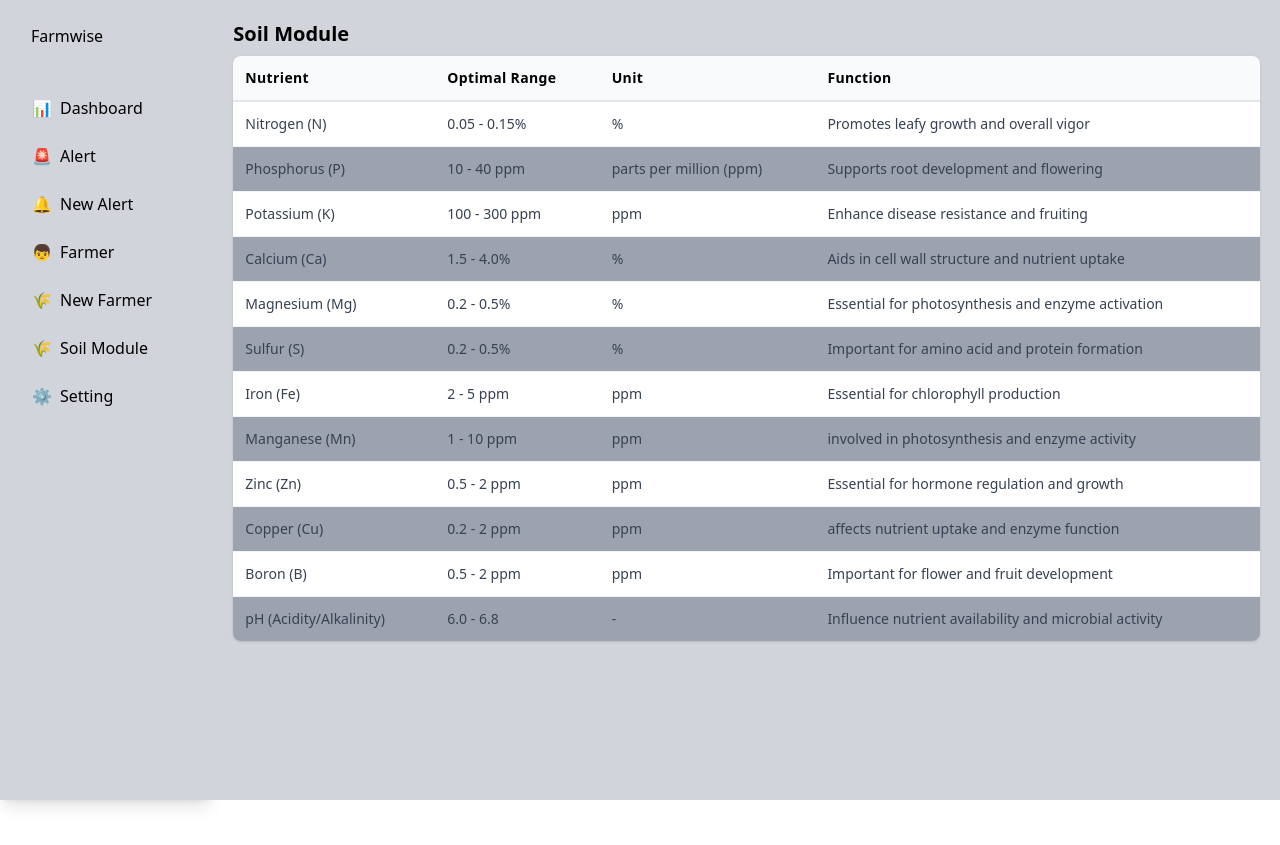
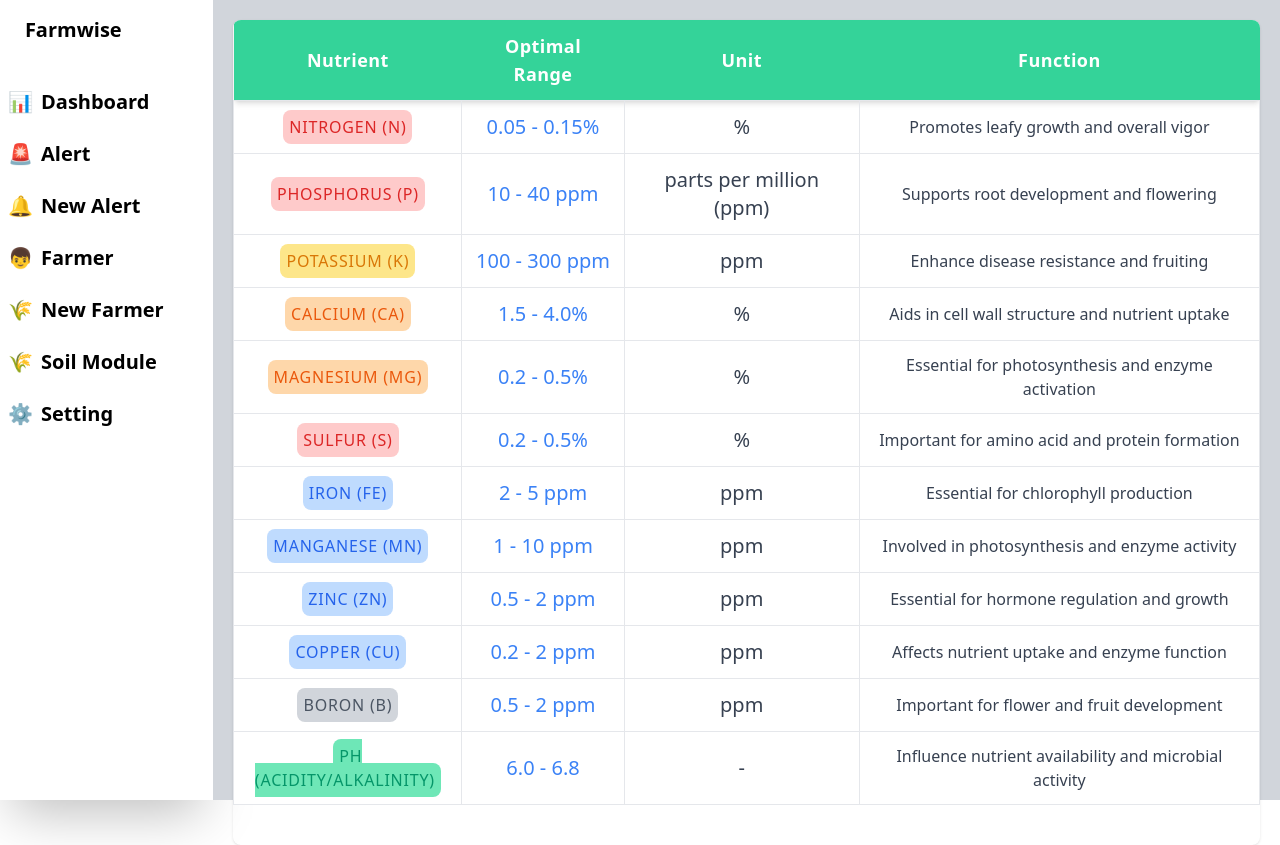
Before and after one commit to dambear/Farm, a React (Vite) app: page /soilmodule in a window 1280 px wide. Before the commit the page ends 800 px from the top, so only its background shows below. Built offline with nearby package versions, Linux system fonts and the light colour scheme.

Commit message:
updated tables

```diff
--- a/src/components/Sidebar.jsx
+++ b/src/components/Sidebar.jsx
@@ -3,69 +3,52 @@ import { Link } from "react-router-dom";
 
 function Sidebar() {
   return (
-    <div className="bg-gray-300 w-1/6 h-screen fixed p-6 shadow-lg">
-      <div className="name_logo w-11/12 mx-auto">
+    <div className="bg-white w-1/6 h-screen fixed shadow-2xl">
+      <div className="name_logo text-black font-semibold p-4 text-xl w-11/12 mx-auto">
         {/* You can replace this with your logo */}
         Farmwise
       </div>
-      <ul className="mt-10">
+
+      <nav className="flex flex-col flex-1 pr-9 oveflow-auto">
+        <ul className="mt-5">
+          <li className="mb-2">
+            <Link to="/" className="nav-link hover:text-white font-semibold hover:bg-emerald-400">
+              <span className="mr-2">📊</span> Dashboard
+            </Link>
+          </li>
+
         <li className="mb-2">
-          <Link
-            to="/"
-            className="flex items-center p-2 hover:bg-gray-200 rounded"
-          >
-            <span className="mr-2">📊</span> Dashboard
-          </Link>
-        </li>
-        <li className="mb-2">
-          <Link
-            to="about"
-            className="flex items-center p-2 hover:bg-gray-200 rounded"
-          >
+          <Link to="about" className="nav-link hover:text-white font-semibold hover:bg-emerald-400">
             <span className="mr-2">🚨</span> Alert
           </Link>
         </li>
         <li className="mb-2">
-          <Link
-            to="#"
-            className="flex items-center p-2 hover:bg-gray-200 rounded"
-          >
+          <Link to="#" className="nav-link hover:text-white font-semibold hover:bg-emerald-400">
             <span className="mr-2">🔔</span> New Alert
           </Link>
         </li>
         <li className="mb-2">
-          <Link
-            to="/farmer"
-            className="flex items-center p-2 hover:bg-gray-200 rounded"
-          >
+          <Link to="/farmer" className="nav-link hover:text-white font-semibold hover:bg-emerald-400">
             <span className="mr-2">👦</span> Farmer
           </Link>
         </li>
         <li className="mb-2">
-          <a
-            href="/newfarmer"
-            className="flex items-center p-2 hover:bg-gray-200 rounded"
-          >
+          <a href="/newfarmer" className="nav-link hover:text-white  font-semibold hover:bg-emerald-400">
             <span className="mr-2">🌾</span> New Farmer
           </a>
         </li>
         <li className="mb-2">
-          <Link
-            to="/soilmodule"
-            className="flex items-center p-2 hover:bg-gray-200 rounded"
-          >
+          <Link to="/soilmodule" className="nav-link hover:text-white font-semibold hover:bg-emerald-400">
             <span className="mr-2">🌾</span> Soil Module
           </Link>
         </li>
         <li className="mb-2">
-          <a
-            href="#"
-            className="flex items-center p-2 hover:bg-gray-200 rounded"
-          >
+          <a href="#" className="nav-link hover:text-white font-semibold hover:bg-emerald-400">
             <span className="mr-2">⚙️</span> Setting
           </a>
         </li>
-      </ul>
+        </ul>
+      </nav>
     </div>
   );
 }
--- a/src/pages/Dashboard.jsx
+++ b/src/pages/Dashboard.jsx
@@ -13,7 +13,7 @@ function Home() {
   }, [])
 
   return (
-    <div className="bg-white absolute right-0 w-5/6 h-screen">
+    <div className="absolute right-0 w-5/6 h-screen">
       <div className="container mx-auto p-7">
         <div className="bg-gradient-to-r from-[#F5FAD1] via-teal-100 to-cyan-100 flex items-center justify-center relative  rounded-[20px] ">
           <div className="h-60 w-1/4 ">
--- a/src/pages/SoilModule.jsx
+++ b/src/pages/SoilModule.jsx
@@ -3,198 +3,234 @@ import React from 'react'
 function SoilModule() {
   return (
     <div className="bg-gray-300 absolute p-5 right-0 w-5/6 h-screen">
-      <h1 className='text-xl font-semibold mb-2'>Soil Module</h1>
+      {/*
+        <h1 className='text-2xl font-bold mb-4 '>Soil Module</h1>
+      */}
 
           <div className='overflow-auto rounded-lg shadow'>
-                <table className='w-full'>
-                <thead className='bg-gray-50 border-b-2 gray-200'>
+
+                <table className='min-w-full bg-white mb-10'>
+                <thead className='bg-emerald-400 shadow-md'>
                     <tr>
-                        <th className='p-3 text-sm font-semi-bold tracking-wide text-left'>Nutrient</th>
-                        <th className='p-3 text-sm font-semi-bold tracking-wide text-left'>Optimal Range</th>
-                        <th className='p-3 text-sm font-semi-bold tracking-wide text-left'>Unit</th>
-                        <th className='p-3 text-sm font-semi-bold tracking-wide text-left'>Function</th>
+                        <th className='p-3 text-white text-lg font-semi-bold tracking-wide items-center'>Nutrient</th>
+                        <th className='p-3 text-white text-lg font-semi-bold tracking-wide items-center'>Optimal Range</th>
+                        <th className='p-3 text-white text-lg font-semi-bold tracking-wide items-center'>Unit</th>
+                        <th className='p-3 text-white text-lg font-semi-bold tracking-wide items-center'>Function</th>
 
                     </tr>
                 </thead>
                 <tbody className='divide-y divide-gray-100'>
 
                     {/*ROW 1*/}
-                    <tr className='bg-white'>
-                        <td className='p-3 text-sm text-gray-700'>
+                    <tr >
+                        <td className='p-1 text-sl font-medium text-gray-700 text-center border text-black'>
+                          <span className='p-1.5 text-sl font-medium uppercase tracking-wider text-red-600 bg-red-200 rounded-lg'>
                           Nitrogen (N)
+                          </span>
                         </td>
-                        <td className='p-3 text-sm text-gray-700 whitespace-nowrap'>
+                        <td className='p-3 text-xl font-medium  font-bold text-blue-500 text-center border'>
                           0.05 - 0.15%
                         </td>
-                        <td className='p-3 text-sm text-gray-700 whitespace-nowrap'>
+                        <td className='p-3 text-xl font-medium text-gray-700 text-center border text-black'>
                           %
                         </td>
-                        <td className='p-3 text-sm text-gray-700 whitespace-nowrap'>
+                        <td className='p-3 text-sl font-medium text-gray-700 text-center border text-black'>
                           Promotes leafy growth and overall vigor
                         </td>
                     </tr>
+
                     {/*ROW 2*/}
-                    <tr className='bg-gray-400'>
-                        <td className='p-3 text-sm text-gray-700'>
+                    <tr>
+                        <td className='p-1 text-sl font-medium text-gray-700 text-center border text-black'>
+                          <span className='p-1.5 text-sl font-medium uppercase tracking-wider text-red-600 bg-red-200 rounded-lg'>
                           Phosphorus (P)
+                          </span>
                         </td>
-                        <td className='p-3 text-sm text-gray-700 whitespace-nowrap'>
+                        <td className='p-3 text-xl font-medium  font-bold text-blue-500 text-center border'>
                           10 - 40 ppm
                         </td>
-                        <td className='p-3 text-sm text-gray-700 whitespace-nowrap'>
+                        <td className='p-3 text-xl font-medium text-gray-700 text-center border text-black'>
                           parts per million (ppm)
                         </td>
-                        <td className='p-3 text-sm text-gray-700 whitespace-nowrap'>
+                        <td className='p-3 text-sl font-medium text-gray-700 text-center border text-black'>
                           Supports root development and flowering
                         </td>
                     </tr>
+
                     {/*ROW 3*/}
-                    <tr className='bg-white'>
-                        <td className='p-3 text-sm text-gray-700'>
+                    <tr>
+                        <td className='p-1 text-sl font-medium text-gray-700 text-center border text-black'>
+                          <span className='p-1.5 text-sl font-medium uppercase tracking-wider text-amber-600 bg-amber-200 rounded-lg'>
                             Potassium (K)
+                          </span>
                         </td>
-                        <td className='p-3 text-sm text-gray-700 whitespace-nowrap'>
+                        <td className='p-3 text-xl font-medium  font-bold text-blue-500 text-center border'>
                           100 - 300 ppm
                         </td>
-                        <td className='p-3 text-sm text-gray-700 whitespace-nowrap'>
+                        <td className='p-3 text-xl font-medium text-gray-700 text-center border text-black'>
                           ppm
                         </td>
-                        <td className='p-3 text-sm text-gray-700 whitespace-nowrap'>
+                        <td className='p-3 text-sl font-medium text-gray-700 text-center border text-black'>
                           Enhance disease resistance and fruiting
                         </td>
                     </tr>
+
                     {/*ROW 4*/}
-                    <tr className='bg-gray-400'>
-                        <td className='p-3 text-sm text-gray-700'>
+                    <tr>
+                        <td className='p-1 text-sl font-medium text-gray-700 text-center border text-black'>
+                          <span className='p-1.5 text-sl font-medium uppercase tracking-wider text-orange-600 bg-orange-200 rounded-lg'>
                           Calcium (Ca)
+                          </span>
                         </td>
-                        <td className='p-3 text-sm text-gray-700 whitespace-nowrap'>
+                        <td className='p-3 text-xl font-medium  font-bold text-blue-500 text-center border'>
                           1.5 - 4.0%
                         </td>
-                        <td className='p-3 text-sm text-gray-700 whitespace-nowrap'>
+                        <td className='p-3 text-xl font-medium text-gray-700 text-center border text-black'>
                           %
                         </td>
-                        <td className='p-3 text-sm text-gray-700 whitespace-nowrap'>
+                        <td className='p-3 text-sl font-medium text-gray-700 text-center border text-black'>
                           Aids in cell wall structure and nutrient uptake
                         </td>
                     </tr>
+
                     {/*ROW 5*/}
-                    <tr className='bg-white'>
-                        <td className='p-3 text-sm text-gray-700'>
+                    <tr>
+                        <td className='p-1 text-sl font-medium text-gray-700 text-center border text-black'>
+                          <span className='p-1.5 text-sl font-medium uppercase tracking-wider text-orange-600 bg-orange-200 rounded-lg'>
                             Magnesium (Mg)
+                          </span>
                         </td>
-                        <td className='p-3 text-sm text-gray-700 whitespace-nowrap'>
+                        <td className='p-3 text-xl font-medium  font-bold text-blue-500 text-center border'>
                           0.2 - 0.5%
                         </td>
-                        <td className='p-3 text-sm text-gray-700 whitespace-nowrap'>
+                        <td className='p-3 text-xl font-medium text-gray-700 text-center border text-black'>
                           %
                         </td>
-                        <td className='p-3 text-sm text-gray-700 whitespace-nowrap'>
+                        <td className='p-3 text-sl font-medium text-gray-700 text-center border text-black'>
                           Essential for photosynthesis and enzyme activation
                         </td>
                     </tr>
+
                     {/*ROW 6*/}
-                    <tr className='bg-gray-400'>
-                        <td className='p-3 text-sm text-gray-700'>
+                    <tr>
+                        <td className='p-1 text-sl font-medium text-gray-700 text-center border text-black'>
+                          <span className='p-1.5 text-sl font-medium uppercase tracking-wider text-red-600 bg-red-200 rounded-lg'>
                             Sulfur (S)
+                          </span>
                         </td>
-                        <td className='p-3 text-sm text-gray-700 whitespace-nowrap'>
+                        <td className='p-3 text-xl font-medium  font-bold text-blue-500 text-center border'>
                           0.2 - 0.5%
                         </td>
-                        <td className='p-3 text-sm text-gray-700 whitespace-nowrap'>
+                        <td className='p-3 text-xl font-medium text-gray-700 text-center border text-black'>
                           %
                         </td>
-                        <td className='p-3 text-sm text-gray-700 whitespace-nowrap'>
+                        <td className='p-3 text-sl font-medium text-gray-700 text-center border text-black'>
                           Important for amino acid and protein formation
                         </td>
                     </tr>
+
                     {/*ROW 7*/}
-                    <tr className='bg-white'>
-                        <td className='p-3 text-sm text-gray-700'>
+                    <tr>
+                        <td className='p-1 text-sl font-medium text-gray-700 text-center border text-black'>
+                          <span className='p-1.5 text-sl font-medium uppercase tracking-wider text-blue-600 bg-blue-200 rounded-lg'>
                             Iron (Fe)
+                          </span>
                         </td>
-                        <td className='p-3 text-sm text-gray-700 whitespace-nowrap'>
+                        <td className='p-3 text-xl font-medium  font-bold text-blue-500 text-center border'>
                           2 - 5 ppm
                         </td>
-                        <td className='p-3 text-sm text-gray-700 whitespace-nowrap'>
+                        <td className='p-3 text-xl font-medium text-gray-700 text-center border text-black'>
                           ppm
                         </td>
-                        <td className='p-3 text-sm text-gray-700 whitespace-nowrap'>
+                        <td className='p-3 text-sl font-medium text-gray-700 text-center border text-black'>
                           Essential for chlorophyll production
                         </td>
                     </tr>
+
                     {/*ROW 8*/}
-                    <tr className='bg-gray-400'>
-                        <td className='p-3 text-sm text-gray-700'>
+                    <tr>
+                        <td className='p-1 text-sl font-medium text-gray-700 text-center border text-black'>
+                          <span className='p-1.5 text-sl font-medium uppercase tracking-wider text-blue-600 bg-blue-200 rounded-lg'>
                             Manganese (Mn)
+                          </span>
                         </td>
-                        <td className='p-3 text-sm text-gray-700 whitespace-nowrap'>
+                        <td className='p-3 text-xl font-medium  font-bold text-blue-500 text-center border'>
                           1 - 10 ppm
                         </td>
-                        <td className='p-3 text-sm text-gray-700 whitespace-nowrap'>
+                        <td className='p-3 text-xl font-medium text-gray-700 text-center border text-black'>
                           ppm
                         </td>
-                        <td className='p-3 text-sm text-gray-700 whitespace-nowrap'>
-                          involved in photosynthesis and enzyme activity
+                        <td className='p-3 text-sl font-medium text-gray-700 text-center border text-black'>
+                          Involved in photosynthesis and enzyme activity
                         </td>
                     </tr>
+
                     {/*ROW 9*/}
-                    <tr className='bg-white'>
-                        <td className='p-3 text-sm text-gray-700'>
+                    <tr >
+                        <td className='p-1 text-sl font-medium text-gray-700 text-center border text-black'>
+                          <span className='p-1.5 text-sl font-medium uppercase tracking-wider text-blue-600 bg-blue-200 rounded-lg'>
                             Zinc (Zn)
+                          </span>
                         </td>
-                        <td className='p-3 text-sm text-gray-700 whitespace-nowrap'>
+                        <td className='p-3 text-xl font-medium  font-bold text-blue-500 text-center border'>
                           0.5 - 2 ppm
                         </td>
-                        <td className='p-3 text-sm text-gray-700 whitespace-nowrap'>
+                        <td className='p-3 text-xl font-medium text-gray-700 text-center border text-black'>
                           ppm
                         </td>
-                        <td className='p-3 text-sm text-gray-700 whitespace-nowrap'>
+                        <td className='p-3 text-sl font-medium text-gray-700 text-center border text-black'>
                           Essential for hormone regulation and growth
                         </td>
                     </tr>
+
                     {/*ROW 10*/}
-                    <tr className='bg-gray-400'>
-                        <td className='p-3 text-sm text-gray-700'>
+                    <tr>
+                        <td className='p-1 text-sl font-medium text-gray-700 text-center border text-black'>
+                          <span className='p-1.5 text-sl font-medium uppercase tracking-wider text-blue-600 bg-blue-200 rounded-lg'>
                             Copper (Cu)
+                          </span>
                         </td>
-                        <td className='p-3 text-sm text-gray-700 whitespace-nowrap'>
+                        <td className='p-3 text-xl font-medium  font-bold text-blue-500 text-center border'>
                           0.2 - 2 ppm
                         </td>
-                        <td className='p-3 text-sm text-gray-700 whitespace-nowrap'>
+                        <td className='p-3 text-xl font-medium text-gray-700 text-center border text-black'>
                           ppm
                         </td>
-                        <td className='p-3 text-sm text-gray-700 whitespace-nowrap'>
-                          affects nutrient uptake and enzyme function
+                        <td className='p-3 text-sl font-medium text-gray-700 text-center border text-black'>
+                          Affects nutrient uptake and enzyme function
                         </td>
                     </tr>
                     {/*ROW 11*/}
-                    <tr className='bg-white'>
-                        <td className='p-3 text-sm text-gray-700'>
+                    <tr>
+                        <td className='p-1 text-sl font-medium text-gray-700 text-center border text-black'>
+                          <span className='p-1.5 text-sl font-medium uppercase tracking-wider text-gray-600 bg-gray-300 rounded-lg'>
                           Boron (B)
+                          </span>
                         </td>
-                        <td className='p-3 text-sm text-gray-700 whitespace-nowrap'>
+                        <td className='p-3 text-xl font-medium  font-bold text-blue-500 text-center border'>
                           0.5 - 2 ppm
                         </td>
-                        <td className='p-3 text-sm text-gray-700 whitespace-nowrap'>
+                        <td className='p-3 text-xl font-medium text-gray-700 text-center border text-black'>
                           ppm
                         </td>
-                        <td className='p-3 text-sm text-gray-700 whitespace-nowrap'>
+                        <td className='p-3 text-sl font-medium text-gray-700 text-center border text-black'>
                           Important for flower and fruit development
                         </td>
                     </tr>
                     {/*ROW 12*/}
-                    <tr className='bg-gray-400'>
-                        <td className='p-3 text-sm text-gray-700'>
+                    <tr>
+                        <td className='p-1 text-sl font-medium text-gray-700 text-center border text-black'>
+                          <span className='p-1.5 text-sl font-medium uppercase tracking-wider text-emerald-600 bg-emerald-300 rounded-lg'>
                             pH (Acidity/Alkalinity)
+                          </span>
                         </td>
-                        <td className='p-3 text-sm text-gray-700 whitespace-nowrap'>
+                        <td className='p-3 text-xl font-medium  font-bold text-blue-500 text-center border'>
                           6.0 - 6.8
                         </td>
-                        <td className='p-3 text-sm text-gray-700 whitespace-nowrap'>
+                        <td className='p-3 text-xl font-medium text-gray-700 text-center border text-black'>
                           -
                         </td>
-                        <td className='p-3 text-sm text-gray-700 whitespace-nowrap'>
+                        <td className='p-3 text-sl font-medium text-gray-700 text-center border text-black'>
                           Influence nutrient availability and microbial activity
                         </td>
                     </tr>
--- a/src/static/css/index.css
+++ b/src/static/css/index.css
@@ -3,6 +3,14 @@
 @tailwind utilities;
 
 @layer components{
+
+    .nav-link {
+        @apply flex items-center
+        whitespace-nowrap
+        pl-2 pr-2 py-2 rounded-tr-3xl
+        rounded-br-3xl text-xl;
+    }
+
     .post {
         @apply w-full
         flex flex-row items-center justify-evenly
@@ -21,4 +29,31 @@
         hover:text-pink-400
         cursor-pointer;
       }
+
+      /*TOOLTIP*/
+      .tooltip {
+        position: relative;
+        display: inline-block;
+      }
+
+      .tooltip .tooltip-text {
+        visibility: hidden;
+        width: max-content;
+        border-radius: 4px;
+        border: 1px solid #94a3b8;
+        padding: 4px;
+        position: absolute;
+        z-index: 10;
+        bottom: -70px;
+        left: 100%;
+        transform: translateX(-100%);
+        opacity: 0;
+        transition: opacity 0.2s, visibility 0.2s;
+      }
+
+      .tooltip:hover .tooltip-text {
+        visibility: visible;
+        opacity: 1;
+      }
+
 }
```
Also changed, not shown: src/components/Farmer/FarmerForm.jsx (+43 -19 lines), src/components/Farmer/FarmerTable.jsx (+31 -20 lines), src/components/Farmer/UpdateFarmerModal.jsx (+33 -43 lines). Lines whose indentation alone changed are shown as unchanged.
